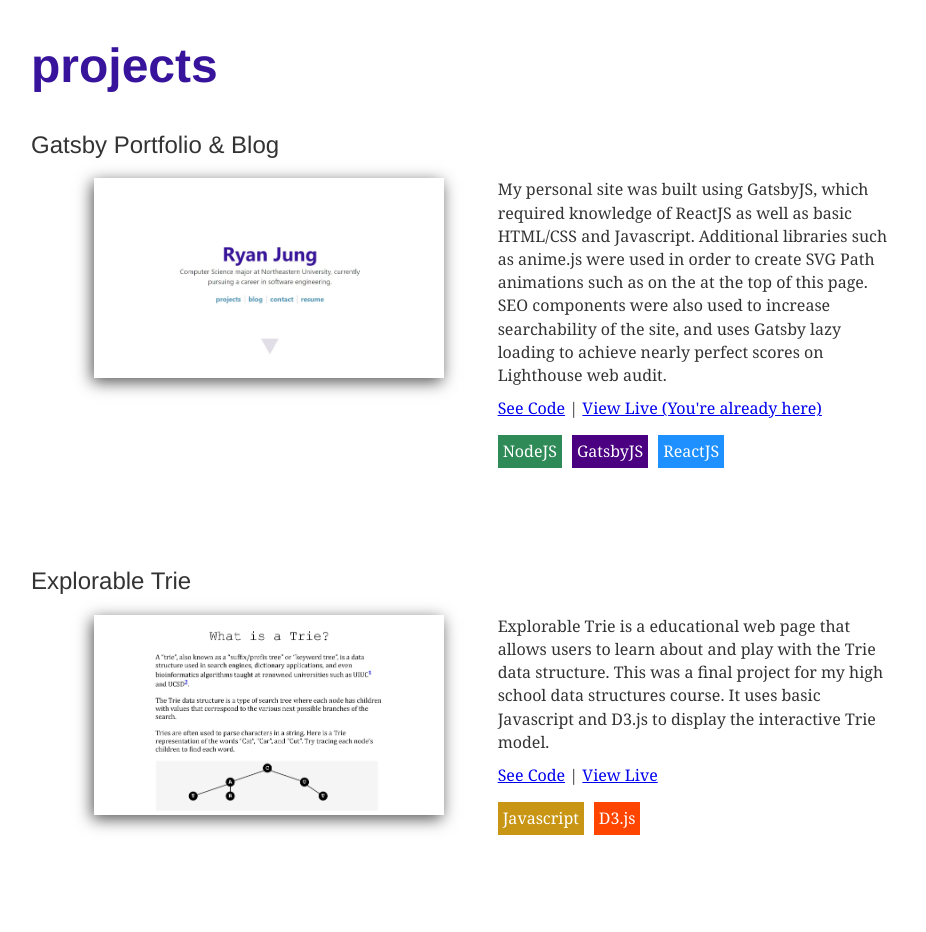
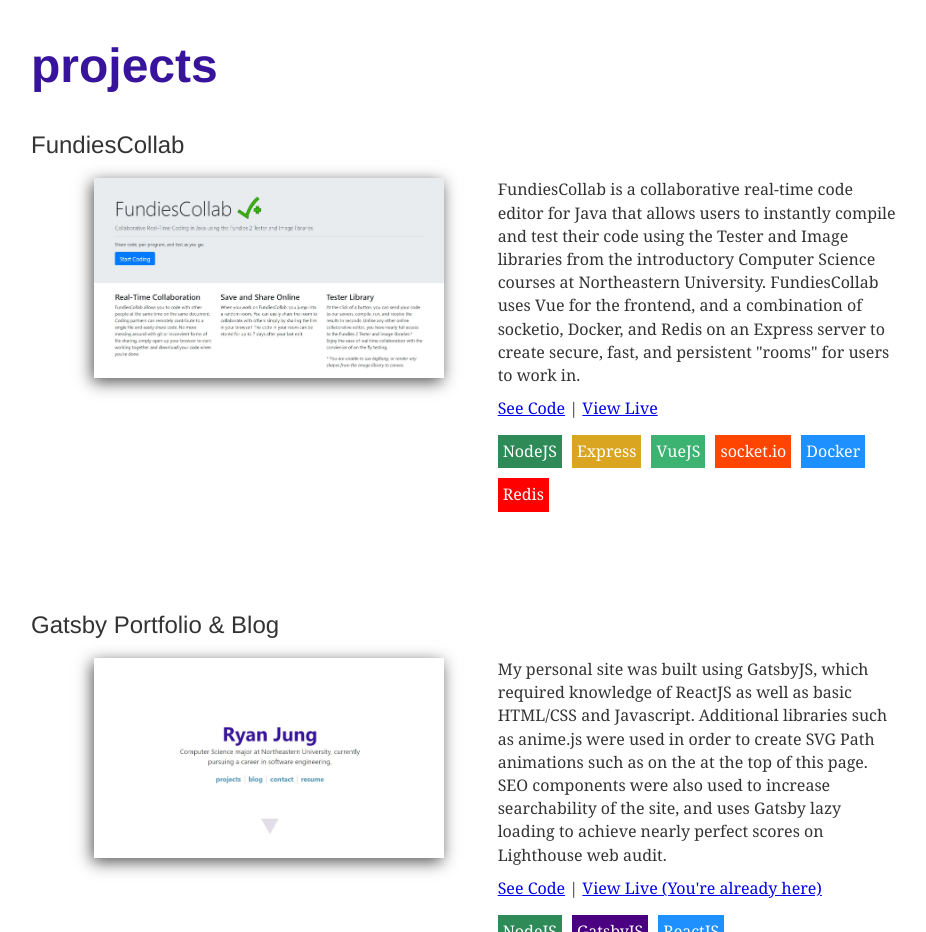
Before and after one commit to rymaju/GatsbyJS-Portfolio-Site-old-, a Gatsby site: page / in a window 1280 px wide. Shown: the part 1500-2432 px from the top of the page, without its empty margins (159-1085 px from the left). Built offline with nearby package versions, Linux system fonts and the light colour scheme; Gatsby itself is replaced by a stand-in of ours; some packages are replaced by stand-ins of ours; what typography-theme-bootstrap would draw is missing.

Commit message:
added fundiescollab

```diff
--- a/src/components/Landing.js
+++ b/src/components/Landing.js
@@ -20,7 +20,7 @@ class Landing extends React.Component {
                         <span className={styles.seperator}>|</span>
                         <a onClick={() => scrollTo("#contact")}>contact</a>
                         <span className={styles.seperator}>|</span>
-                        <a href='/resume.pdf'>resume</a>
+                        <a href='/resume_ryan_jung.pdf'>resume</a>
                     </h2>
                 </div>
                 <div className={styles.scrollDownContainer}>
--- a/src/components/projects.js
+++ b/src/components/projects.js
@@ -23,6 +23,13 @@ const Projects = () => {
                     }
                 }
             }
+            fundies: file(relativePath: { eq: "fundiescollab.JPG" }) {
+                childImageSharp {
+                    fluid(maxWidth: 1080) {
+                        ...GatsbyImageSharpFluid
+                    }
+                }
+            }
         }
     `);
     console.log(data);
@@ -31,6 +38,51 @@ const Projects = () => {
             <h2 className={styles.sectionTitle}>projects</h2>
             <div className={styles.projectColumn}>
                 <div className={styles.projectColumn}>
+                    <h2 className={styles.projectTitle}>FundiesCollab</h2>
+
+                    <div className={styles.projectRow}>
+                        <Img
+                            fluid={data.fundies.childImageSharp.fluid}
+                            className={styles.projectImage}
+                        />
+
+                        <div
+                            className={[
+                                styles.projectsColumn,
+                                styles.projectDescription,
+                            ].join(" ")}
+                        >
+                            <p className={styles.projectText}>
+                                FundiesCollab is a collaborative real-time code
+                                editor for Java that allows users to instantly
+                                compile and test their code using the Tester and
+                                Image libraries from the introductory Computer
+                                Science courses at Northeastern University.
+                                FundiesCollab uses Vue for the frontend, and a
+                                combination of socketio, Docker, and Redis on an
+                                Express server to create secure, fast, and
+                                persistent "rooms" for users to work in.
+                            </p>
+                            <div className={styles.linksContainer}>
+                                <a href='https://github.com/rymaju/fundiescollab'>
+                                    See Code
+                                </a>
+                                &nbsp;|&nbsp;
+                                <a href='https://fundiescollab.com'>
+                                    View Live
+                                </a>
+                            </div>
+                            <div className={styles.labelContainer}>
+                                <Label color={`seagreen`}>NodeJS</Label>
+                                <Label color={`goldenrod`}>Express</Label>
+                                <Label color={`mediumseagreen`}>VueJS</Label>
+                                <Label color={`orangered`}>socket.io</Label>
+                                <Label color={`dodgerblue`}>Docker</Label>
+                                <Label color={`red`}>Redis</Label>
+                            </div>
+                        </div>
+                    </div>
+
                     <h2 className={styles.projectTitle}>
                         Gatsby Portfolio & Blog
                     </h2>
```
Also changed, not shown: todo.txt (deleted, +0 -36 lines), src/images/favicon.png, src/images/fundiescollab.JPG (added), src/images/fundiescollab2.jpg (added), 2 other files.
